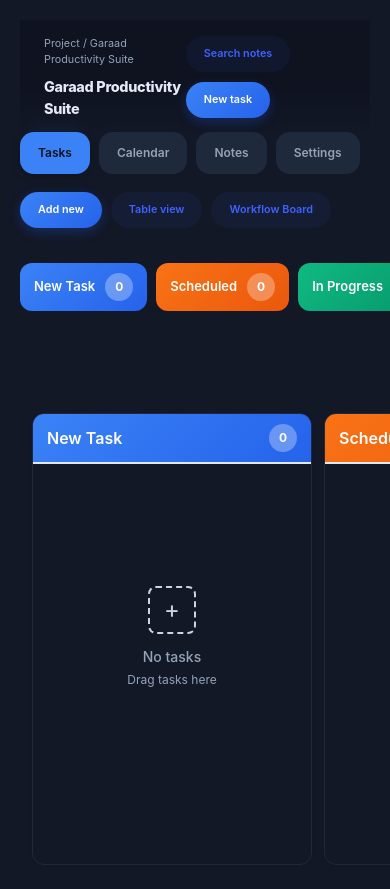
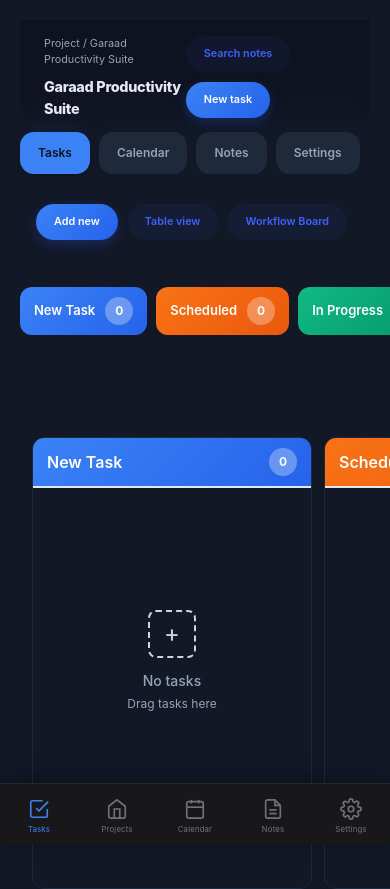
Before and after one commit to mohamed-salah-codes/-Garaad, a React (Vite) app: page /project/p1/tasks in a window 390 px wide. Shown: the top 889 px of the page. Built offline with nearby package versions, Linux system fonts and the light colour scheme.

Commit message:
feat: add responsive mobile layout with bottom navigation bar

```diff
--- a/src/App.tsx
+++ b/src/App.tsx
@@ -1504,6 +1504,42 @@ function ProjectLayout() {
         </section>
       </div>
 
+      {/* Mobile Bottom Navigation */}
+      {activePage !== 'settings' && (
+        <nav className="bottom-nav">
+          <button className={activePage === 'tasks' ? 'active' : ''} onClick={() => setActivePage('tasks')}>
+            <svg width="22" height="22" viewBox="0 0 24 24" fill="none" stroke="currentColor" strokeWidth="1.8">
+              <path d="M9 11l3 3L22 4"/><path d="M21 12v7a2 2 0 01-2 2H5a2 2 0 01-2-2V5a2 2 0 012-2h11"/>
+            </svg>
+            <span>Tasks</span>
+          </button>
+          <button className={activePage === 'projects' ? 'active' : ''} onClick={() => setActivePage('projects')}>
+            <svg width="22" height="22" viewBox="0 0 24 24" fill="none" stroke="currentColor" strokeWidth="1.8">
+              <path d="M3 9l9-7 9 7v11a2 2 0 01-2 2H5a2 2 0 01-2-2z"/><polyline points="9 22 9 12 15 12 15 22"/>
+            </svg>
+            <span>Projects</span>
+          </button>
+          <button className={activePage === 'calendar' ? 'active' : ''} onClick={() => setActivePage('calendar')}>
+            <svg width="22" height="22" viewBox="0 0 24 24" fill="none" stroke="currentColor" strokeWidth="1.8">
+              <rect x="3" y="4" width="18" height="18" rx="2"/><line x1="16" y1="2" x2="16" y2="6"/><line x1="8" y1="2" x2="8" y2="6"/><line x1="3" y1="10" x2="21" y2="10"/>
+            </svg>
+            <span>Calendar</span>
+          </button>
+          <button className={activePage === 'notes' ? 'active' : ''} onClick={() => setActivePage('notes')}>
+            <svg width="22" height="22" viewBox="0 0 24 24" fill="none" stroke="currentColor" strokeWidth="1.8">
+              <path d="M14 2H6a2 2 0 00-2 2v16a2 2 0 002 2h12a2 2 0 002-2V8z"/><polyline points="14 2 14 8 20 8"/><line x1="16" y1="13" x2="8" y2="13"/><line x1="16" y1="17" x2="8" y2="17"/>
+            </svg>
+            <span>Notes</span>
+          </button>
+          <button className={(activePage as string) === 'settings' ? 'active' : ''} onClick={() => setActivePage('settings' as PageKey)}>
+            <svg width="22" height="22" viewBox="0 0 24 24" fill="none" stroke="currentColor" strokeWidth="1.8">
+              <circle cx="12" cy="12" r="3"/><path d="M19.4 15a1.65 1.65 0 00.33 1.82l.06.06a2 2 0 010 2.83 2 2 0 01-2.83 0l-.06-.06a1.65 1.65 0 00-1.82-.33 1.65 1.65 0 00-1 1.51V21a2 2 0 01-2 2 2 2 0 01-2-2v-.09A1.65 1.65 0 009 19.4a1.65 1.65 0 00-1.82.33l-.06.06a2 2 0 01-2.83-2.83l.06-.06A1.65 1.65 0 004.68 15a1.65 1.65 0 00-1.51-1H3a2 2 0 01-2-2 2 2 0 012-2h.09A1.65 1.65 0 004.6 9a1.65 1.65 0 00-.33-1.82l-.06-.06a2 2 0 012.83-2.83l.06.06A1.65 1.65 0 009 4.68a1.65 1.65 0 001-1.51V3a2 2 0 012-2 2 2 0 012 2v.09a1.65 1.65 0 001 1.51 1.65 1.65 0 001.82-.33l.06-.06a2 2 0 012.83 2.83l-.06.06A1.65 1.65 0 0019.4 9a1.65 1.65 0 001.51 1H21a2 2 0 012 2 2 2 0 01-2 2h-.09a1.65 1.65 0 00-1.51 1z"/>
+            </svg>
+            <span>Settings</span>
+          </button>
+        </nav>
+      )}
+
       {showTaskModal && (
         <div className="modal-overlay" onClick={() => setShowTaskModal(false)}>
           <div className="modal-window" onClick={(event) => event.stopPropagation()}>
--- a/src/index.css
+++ b/src/index.css
@@ -2109,10 +2109,23 @@ tbody td {
 }
 
 @media (max-width: 840px) {
+  /* Hide desktop sidebar */
   .sidebar {
     display: none;
   }
 
+  /* App shell: single column */
+  .app-shell {
+    grid-template-columns: 1fr;
+  }
+
+  /* Content area: bottom padding for nav bar */
+  .content {
+    padding-bottom: 80px;
+    min-height: 100dvh;
+  }
+
+  /* Bottom navigation bar */
   .bottom-nav {
     display: grid;
     position: fixed;
@@ -2121,33 +2134,150 @@ tbody td {
     right: 0;
     grid-template-columns: repeat(5, 1fr);
     gap: 0;
-    background: var(--surface);
-    border-top: 1px solid var(--border-transparent);
-    padding: 10px 0;
-    z-index: 50;
+    background: #18181b;
+    border-top: 1px solid #27272a;
+    padding: 6px 0 env(safe-area-inset-bottom, 6px);
+    z-index: 1000;
+    box-shadow: 0 -4px 20px rgba(0,0,0,0.3);
   }
 
   .bottom-nav button {
     border: none;
     background: transparent;
-    color: #9ca3af;
-    display: grid;
-    gap: 6px;
-    place-items: center;
-    padding: 10px 0;
-    font-size: 0.72rem;
+    color: #71717a;
+    display: flex;
+    flex-direction: column;
+    align-items: center;
+    justify-content: center;
+    gap: 4px;
+    padding: 8px 4px;
+    font-size: 0.65rem;
+    letter-spacing: 0.02em;
+    cursor: pointer;
+    transition: color 0.2s;
   }
 
   .bottom-nav button.active {
-    color: #fff;
+    color: #3b82f6;
   }
 
-  .bottom-nav .menu-icon::before {
-    border-radius: 50%;
+  .bottom-nav button svg {
+    flex-shrink: 0;
   }
 
-  .content {
-    padding-bottom: 84px;
+  /* Page section header on mobile */
+  .page-header, .section-bar, .tasks-topbar {
+    padding: 12px 16px;
+  }
+
+  /* Kanban board on mobile: horizontal scroll */
+  .kanban-board {
+    display: flex;
+    flex-direction: row;
+    overflow-x: auto;
+    gap: 12px;
+    padding: 12px 16px 16px;
+    scroll-snap-type: x mandatory;
+    -webkit-overflow-scrolling: touch;
+  }
+
+  .kanban-column {
+    min-width: 280px;
+    max-width: 280px;
+    scroll-snap-align: start;
+    flex-shrink: 0;
+  }
+
+  /* Task list on mobile */
+  .tasks-list-view {
+    padding: 0 12px;
+  }
+
+  .task-row {
+    padding: 10px 12px;
+    font-size: 13px;
+  }
+
+  /* Modal overlays: full screen on mobile */
+  .modal-window {
+    width: 100%;
+    max-width: 100%;
+    max-height: 90dvh;
+    border-radius: 20px 20px 0 0;
+    position: fixed;
+    bottom: 0;
+    left: 0;
+    right: 0;
+    margin: 0;
+  }
+
+  .modal-overlay {
+    align-items: flex-end;
+  }
+
+  /* Task details modal: full screen */
+  .task-details-overlay {
+    padding: 0;
+  }
+
+  .task-details-modal {
+    width: 100%;
+    max-width: 100%;
+    height: 100dvh;
+    max-height: 100dvh;
+    border-radius: 0;
+    flex-direction: column;
+  }
+
+  .task-details-body {
+    flex-direction: column;
+    overflow-y: auto;
+  }
+
+  .task-details-left {
+    min-width: unset;
+    width: 100%;
+    padding: 16px;
+  }
+
+  .task-details-right {
+    display: none; /* hide chat panel on mobile to save space */
+  }
+
+  /* Calendar on mobile */
+  .calendar-grid {
+    gap: 2px;
+  }
+
+  .calendar-day-cell {
+    min-height: 60px;
+    font-size: 12px;
+    padding: 4px;
+  }
+
+  /* Notes layout on mobile */
+  .notes-app-layout {
+    flex-direction: column;
+  }
+
+  .notes-sidebar-new {
+    width: 100%;
+    max-height: 40vh;
+    border-right: none;
+    border-bottom: 1px solid var(--border);
+  }
+
+  /* Summary / dashboard grids */
+  .summary-grid,
+  .dashboard-grid,
+  .planner-grid {
+    grid-template-columns: 1fr;
+  }
+
+  /* Reduce padding on content sections */
+  .page-section,
+  .section-content {
+    padding: 12px 16px;
   }
 }
 
```
